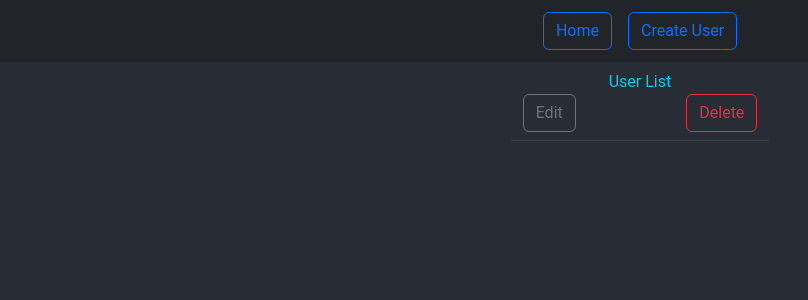
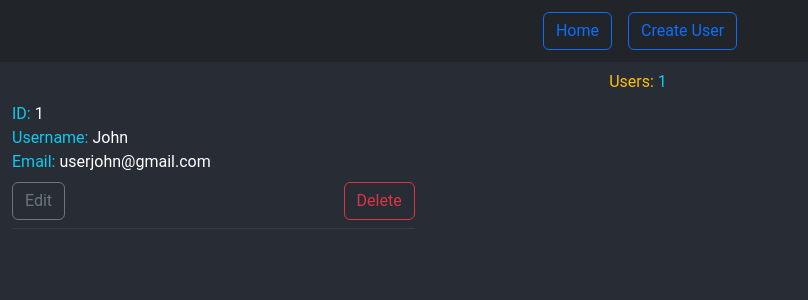
Before and after one commit to RodneyMac/redux-crud, a React (Create React App) app: page / in a window 1280 px wide. Shown: the top 300 px of the page, without its empty margins (0-808 px from the left). Built offline with nearby package versions, Linux system fonts and the light colour scheme.

Commit message:
store and userSlice added

```diff
--- a/src/App.js
+++ b/src/App.js
@@ -7,7 +7,7 @@ import UserForm from "./components/UserForm/UserForm";
 
 function App() {
   return (
-    <div>
+    <div className="w-full">
       <Navbar/>
       <Routes>
         <Route path="/" element={<Home/>}/>
--- /dev/null
+++ b/src/app/store.js
@@ -0,0 +1,8 @@
+import {configureStore} from "@reduxjs/toolkit";
+import userReducer from "../features/user/userSlice";
+
+export const store = configureStore({
+  reducer: {
+    users: userReducer
+  }
+});
--- a/src/components/UserList/UserList.js
+++ b/src/components/UserList/UserList.js
@@ -1,18 +1,26 @@
 import React from 'react';
+import {useSelector} from "react-redux";
 
 const UserList = () => {
+  const users = useSelector((state) => state.users);
+
   return (
-    <div className='d-flex justify-content-center align-items-center'>
-      <div className='row text-center'>
-        <div className='col-md-12'>
-          <div className='text-info mt-2'>User List</div>
+    <div className='d-flex flex-column justify-content-center align-items-center'>
+      <div className='text-warning d-flex justify-content-center mt-2'>Users: <div className='mx-1 text-info'>{users.length}</div></div>
+        <div className='row w-100 mt-2'>
+          {users.map((item) => (
+            <div className='col-md-4 d-flex flex-column' key={item.id}>
+              <div className='text-info d-flex'>ID: <div className='text-white mx-1'>{item.id}</div></div>
+              <div className='text-info d-flex'>Username: <div className='text-white mx-1'>{item.username}</div></div>
+              <div className='text-info d-flex'>Email: <div className='text-white mx-1'>{item.email}</div></div>
+              <div className='d-flex justify-content-between mt-2'>
+                <button className='btn btn-outline-secondary'>Edit</button>
+                <button className='btn btn-outline-danger'>Delete</button>
+              </div>
+              <hr className='text-secondary mt-2'/>
+            </div>
+          ))}
         </div>
-        <div className='d-flex justify-content-between'>
-          <button className='btn btn-outline-secondary'>Edit</button>
-          <button className='btn btn-outline-danger'>Delete</button>
-        </div>
-        <hr className='text-secondary mt-2'/>
-      </div>
     </div>
   )
 }
--- /dev/null
+++ b/src/features/user/userSlice.js
@@ -0,0 +1,22 @@
+import {createSlice} from "@reduxjs/toolkit";
+
+const initialState = [
+  {
+    id: "1",
+    username: "John",
+    email: "userjohn@gmail.com"
+  }
+]
+
+export const userSlice = createSlice({
+  name: "users",
+  initialState: initialState,
+  reducers: {
+    addUser: (state, action) => {
+      state.push(action.payload);
+    }
+  }
+});
+
+export const {addUser} = userSlice.actions
+export default userSlice.reducer
--- a/src/index.js
+++ b/src/index.js
@@ -6,12 +6,16 @@ import reportWebVitals from './reportWebVitals';
 import "bootstrap/dist/css/bootstrap.min.css";
 import * as bootstrap from "bootstrap";
 import { BrowserRouter } from 'react-router-dom';
+import {Provider} from "react-redux";
+import {store} from "./app/store";
 
 const root = ReactDOM.createRoot(document.getElementById('root'));
 root.render(
   <React.StrictMode>
     <BrowserRouter>
-      <App className={bootstrap} />
+      <Provider store={store}>
+        <App className={bootstrap} />
+      </Provider>
     </BrowserRouter>
   </React.StrictMode>
 );
```
